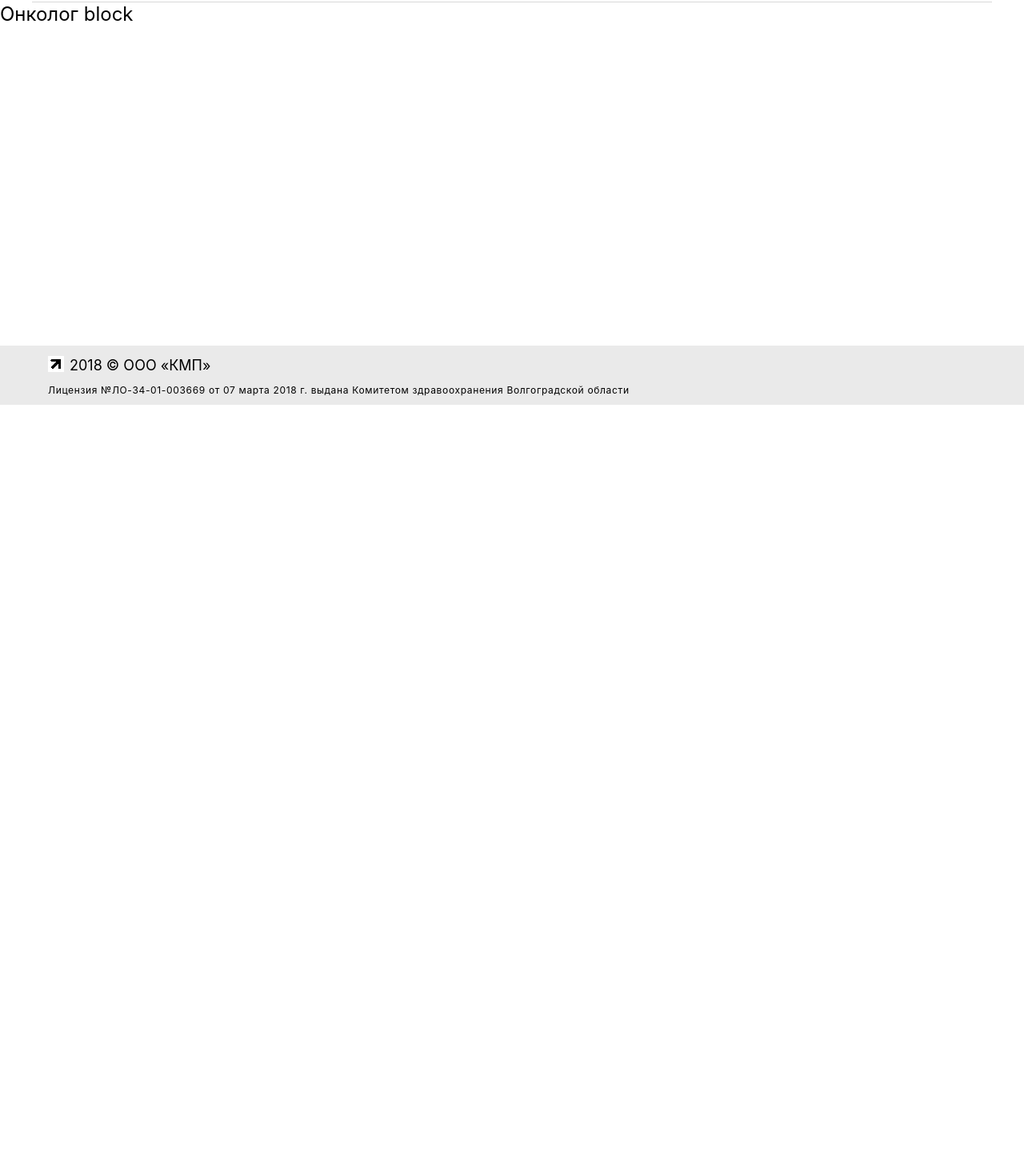
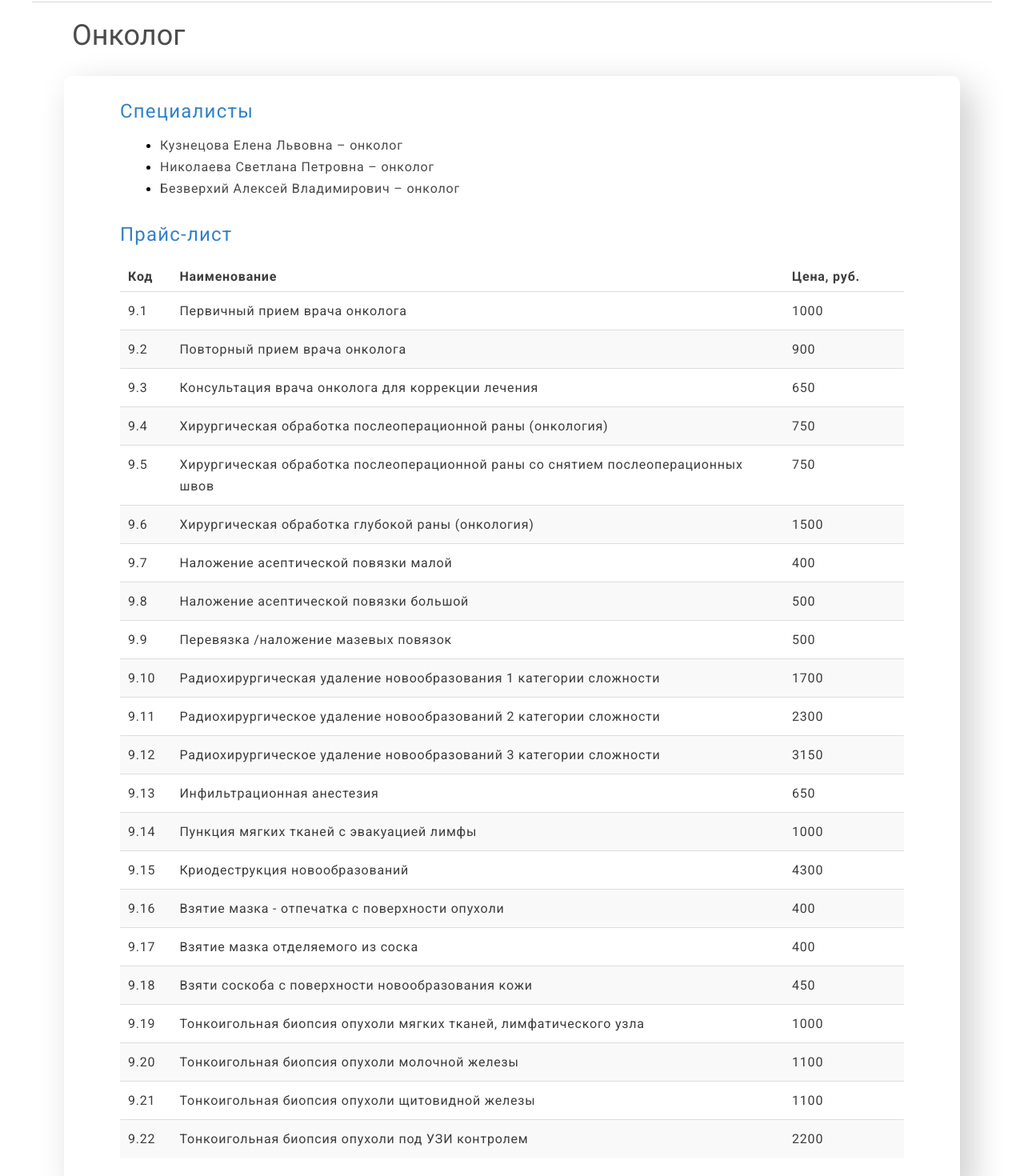
Before and after one commit to CanUFeelMyHeart/expertPlus, a React (Create React App) app in the folder medical-clinic-expert/: page /services/onkolog in a window 1280 px wide. Shown: the part 180-1650 px from the top of the page at 80% size. Before the commit the page ends 800 px from the top, so only its background shows below. Built offline with nearby package versions, Linux system fonts and the light colour scheme; the HTML template or start-up script is replaced by a standard one.

Commit message:
oncologist page is set

```diff
--- a/medical-clinic-expert/src/pages/ServicesPages/OncologistServicePage/OncologistServicePage.jsx
+++ b/medical-clinic-expert/src/pages/ServicesPages/OncologistServicePage/OncologistServicePage.jsx
@@ -1,10 +1,21 @@
 import React from "react";
+import { InformationContainerComponent } from "../../../components/InformationContainerComponent/InformationContainerComponent";
+import { PriceListComponent } from "../../../components/PriceListComponent/PriceListComponent";
+import { ServicesSpecialistsComponent } from "../../../components/ServicesSpecialistsComponent/ServicesSpecialistsComponent";
+import { OfertaComponent } from "../../../components/PriceListComponent/OfertaComponent";
+import { SpecialistsInfoOncologist } from "./SpecialistsInfoOncologist";
+import { priceInfoOncologist } from "./PriceInfoOncologist";
 
 export const OncologistServicePage = () => {
     return (
         <div className="OncologistServicePage">
-            <h2>Онколог block</h2>
-
+            <InformationContainerComponent header="Онколог">
+                <ServicesSpecialistsComponent
+                    specialists={SpecialistsInfoOncologist}
+                />
+                <PriceListComponent priceInfo={priceInfoOncologist} />
+            </InformationContainerComponent>
+            <OfertaComponent />
         </div>
     );
 };
--- /dev/null
+++ b/medical-clinic-expert/src/pages/ServicesPages/OncologistServicePage/PriceInfoOncologist.jsx
@@ -0,0 +1,112 @@
+export const priceInfoOncologist = [
+    {
+        code: "9.1",
+        name: "Первичный прием врача онколога",
+        price: "1000",
+    },
+    {
+        code: "9.2",
+        name: "Повторный прием врача онколога",
+        price: "900",
+    },
+    {
+        code: "9.3",
+        name: "Консультация врача онколога для коррекции лечения",
+        price: "650",
+    },
+    {
+        code: "9.4",
+        name: "Хирургическая обработка послеоперационной раны (онкология)",
+        price: "750",
+    },
+    {
+        code: "9.5",
+        name: "Хирургическая обработка послеоперационной раны со снятием послеоперационных швов",
+        price: "750",
+    },
+    {
+        code: "9.6",
+        name: "Хирургическая обработка глубокой раны (онкология)",
+        price: "1500",
+    },
+    {
+        code: "9.7",
+        name: "Наложение асептической повязки малой",
+        price: "400",
+    },
+    {
+        code: "9.8",
+        name: "Наложение асептической повязки большой",
+        price: "500",
+    },
+    {
+        code: "9.9",
+        name: "Перевязка /наложение мазевых повязок",
+        price: "500",
+    },
+    {
+        code: "9.10",
+        name: "Радиохирургическая удаление новообразования 1 категории сложности",
+        price: "1700",
+    },
+    {
+        code: "9.11",
+        name: "Радиохирургическое удаление новообразований 2 категории сложности",
+        price: "2300",
+    },
+    {
+        code: "9.12",
+        name: "Радиохирургическое удаление новообразований 3 категории сложности",
+        price: "3150",
+    },
+    {
+        code: "9.13",
+        name: "Инфильтрационная анестезия",
+        price: "650",
+    },
+    {
+        code: "9.14",
+        name: "Пункция мягких тканей с эвакуацией лимфы",
+        price: "1000",
+    },
+    {
+        code: "9.15",
+        name: "Криодеструкция новообразований",
+        price: "4300",
+    },
+    {
+        code: "9.16",
+        name: "Взятие мазка - отпечатка с поверхности опухоли",
+        price: "400",
+    },
+    {
+        code: "9.17",
+        name: "Взятие мазка отделяемого из соска",
+        price: "400",
+    },
+    {
+        code: "9.18",
+        name: "Взяти соскоба с поверхности новообразования кожи",
+        price: "450",
+    },
+    {
+        code: "9.19",
+        name: "Тонкоигольная биопсия опухоли мягких тканей, лимфатического узла",
+        price: "1000",
+    },
+    {
+        code: "9.20",
+        name: "Тонкоигольная биопсия опухоли молочной железы",
+        price: "1100",
+    },
+    {
+        code: "9.21",
+        name: "Тонкоигольная биопсия опухоли щитовидной железы",
+        price: "1100",
+    },
+    {
+        code: "9.22",
+        name: "Тонкоигольная биопсия опухоли под УЗИ контролем",
+        price: "2200",
+    },
+];
--- /dev/null
+++ b/medical-clinic-expert/src/pages/ServicesPages/OncologistServicePage/SpecialistsInfoOncologist.jsx
@@ -0,0 +1,5 @@
+export const SpecialistsInfoOncologist = [
+    "Кузнецова Елена Львовна – онколог",
+    "Николаева Светлана Петровна – онколог",
+    "Безверхий Алексей Владимирович – онколог"
+];
```
